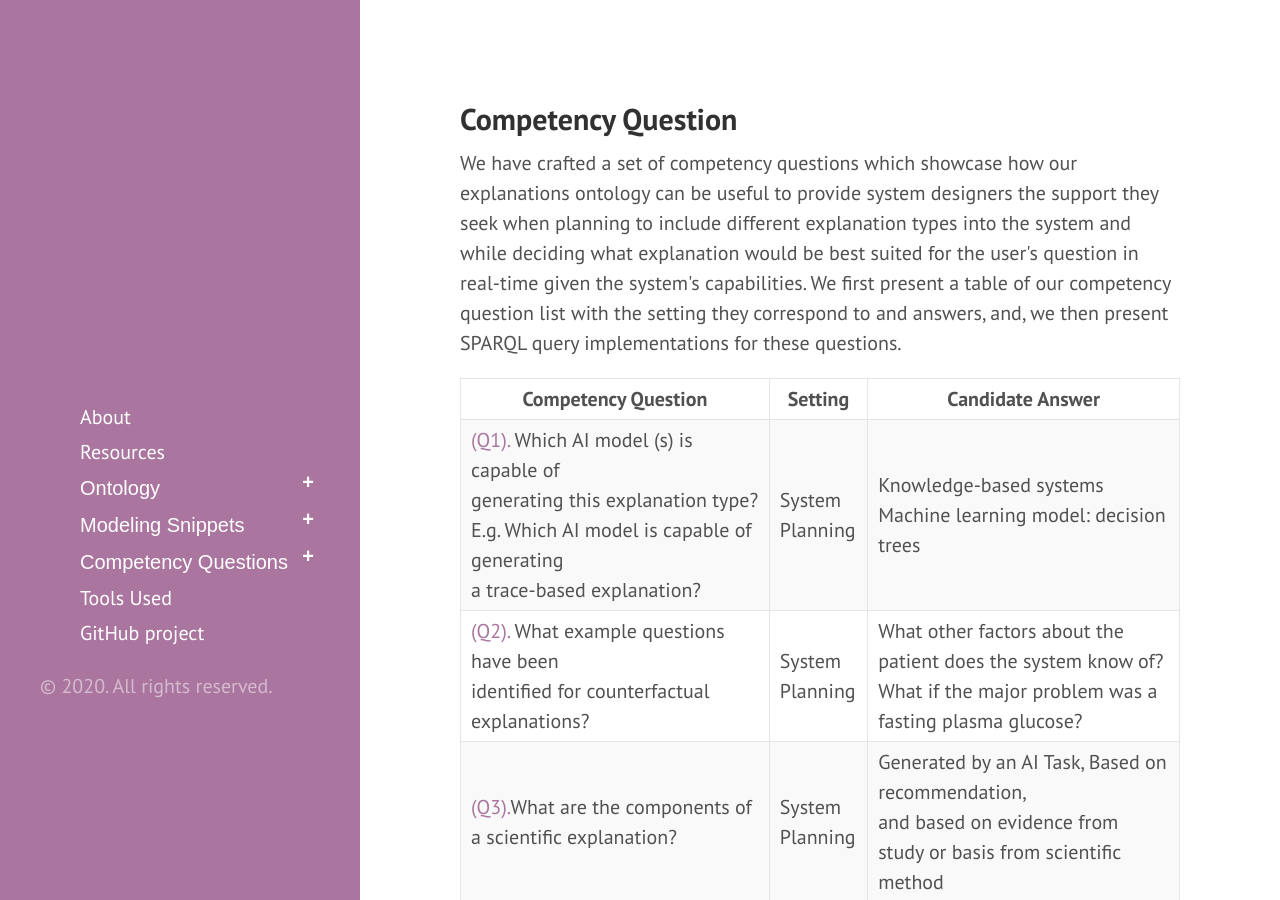
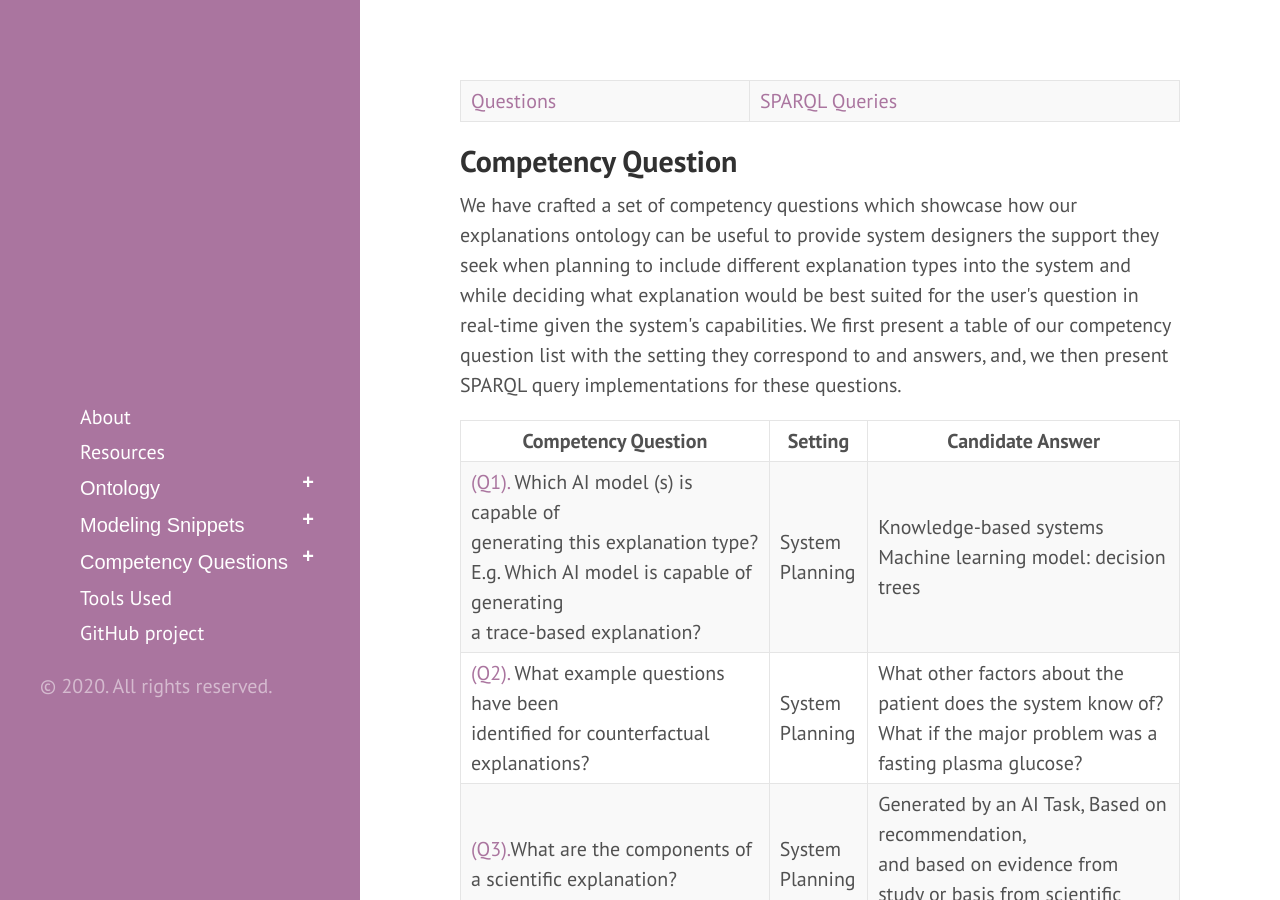
Before and after one commit to tetherless-world/explanation-ontology, a Jekyll site: the page built from competencyquestions.md, in a window 1280 px wide and 900 px high. Built offline with Jekyll 4.4.1, drawn with Linux system fonts in a browser that asks for light colours; Markdown is read by kramdown in place of the engine named in the settings.

Commit message:
Update competencyquestions.md

```diff
--- a/competencyquestions.md
+++ b/competencyquestions.md
@@ -2,6 +2,7 @@
 layout: default
 title: Competency Questions
 ---
+[Questions](#competencyquestions) | [SPARQL Queries](#sparql)
 
 <article class="mb-5" id="competencyquestions">
 <content>
```
